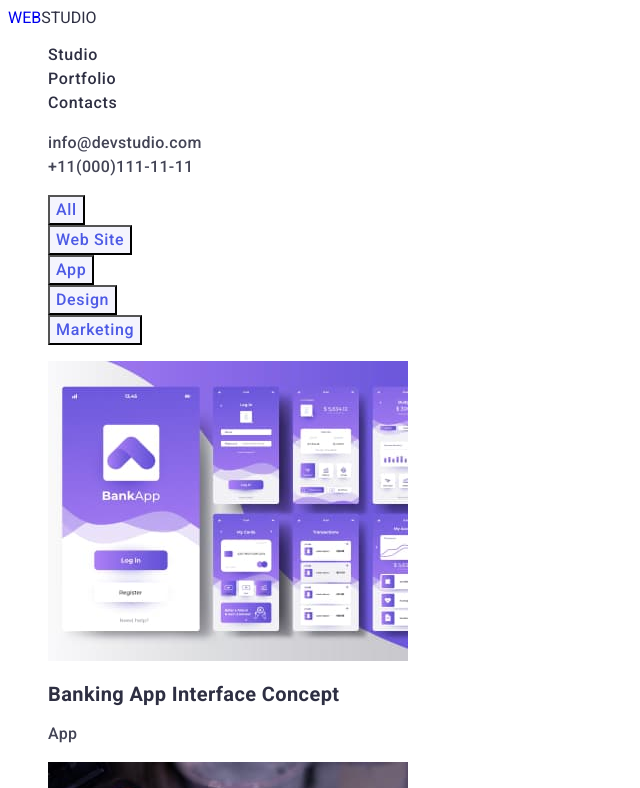
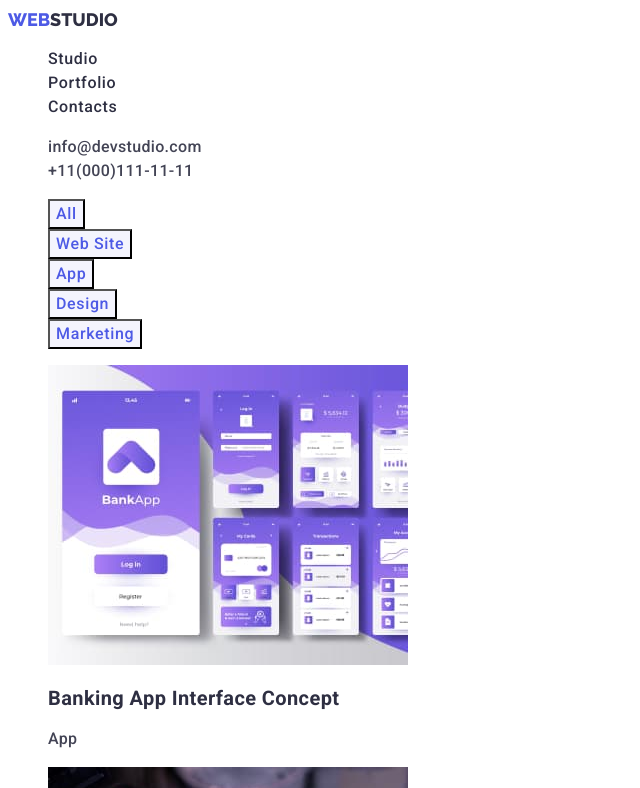
Before and after one commit to androcko/goit-markup-hw-02, a plain HTML site: page portfolio.html in a window 1280 px wide. Shown: the top 788 px of the page, without its empty margins (0-640 px from the left). Drawn offline with Linux system fonts and the light colour scheme.

Commit message:
Update portfolio.html

```diff
--- a/portfolio.html
+++ b/portfolio.html
@@ -16,7 +16,7 @@
 <body>
     <!--Header-->
     <header>
-        <a href="index.html" class="logo-type-">WEB<span class="logo-type-second">STUDIO</span></a>
+        <a href="index.html" class="logo-type-first">WEB<span class="logo-type-second">STUDIO</span></a>
         <!--Navigation-->
         <nav>
             <ul>
```
